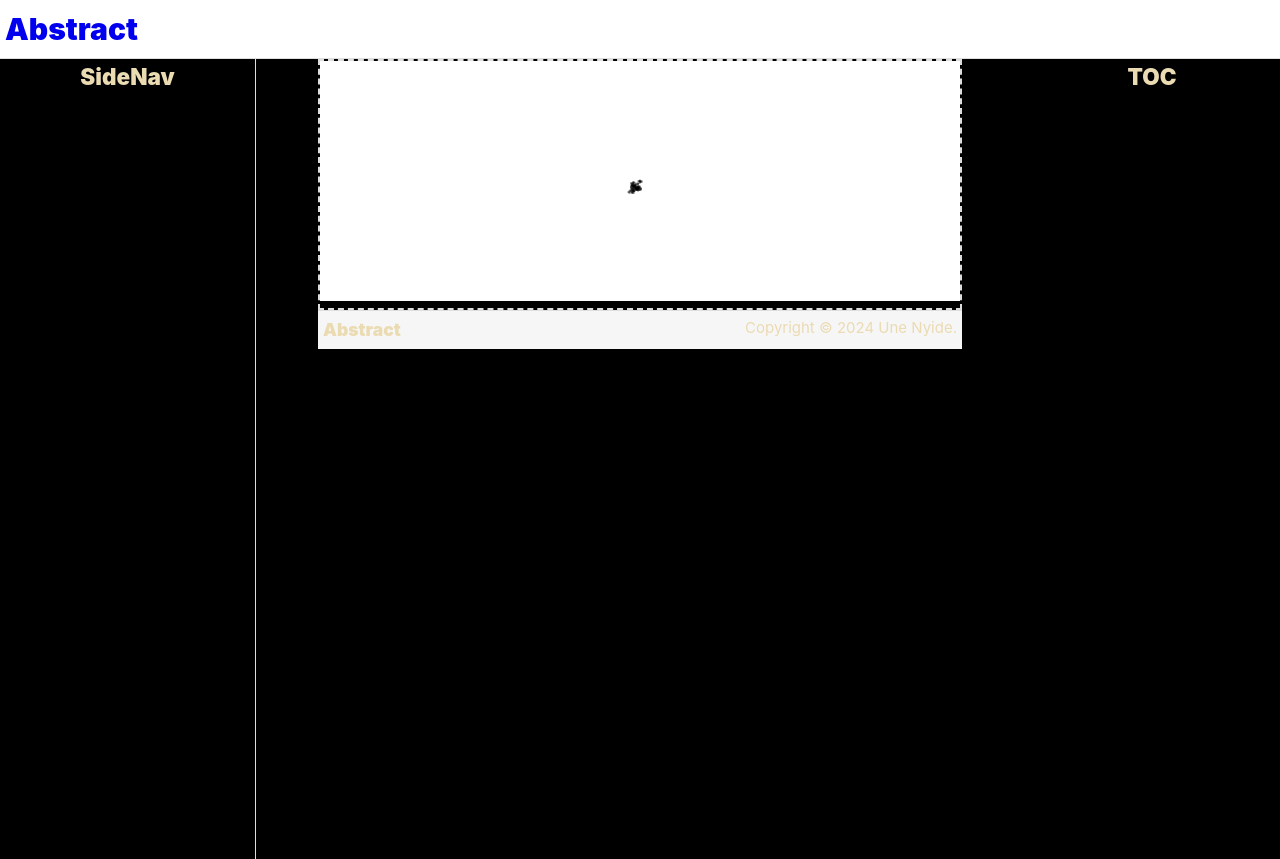
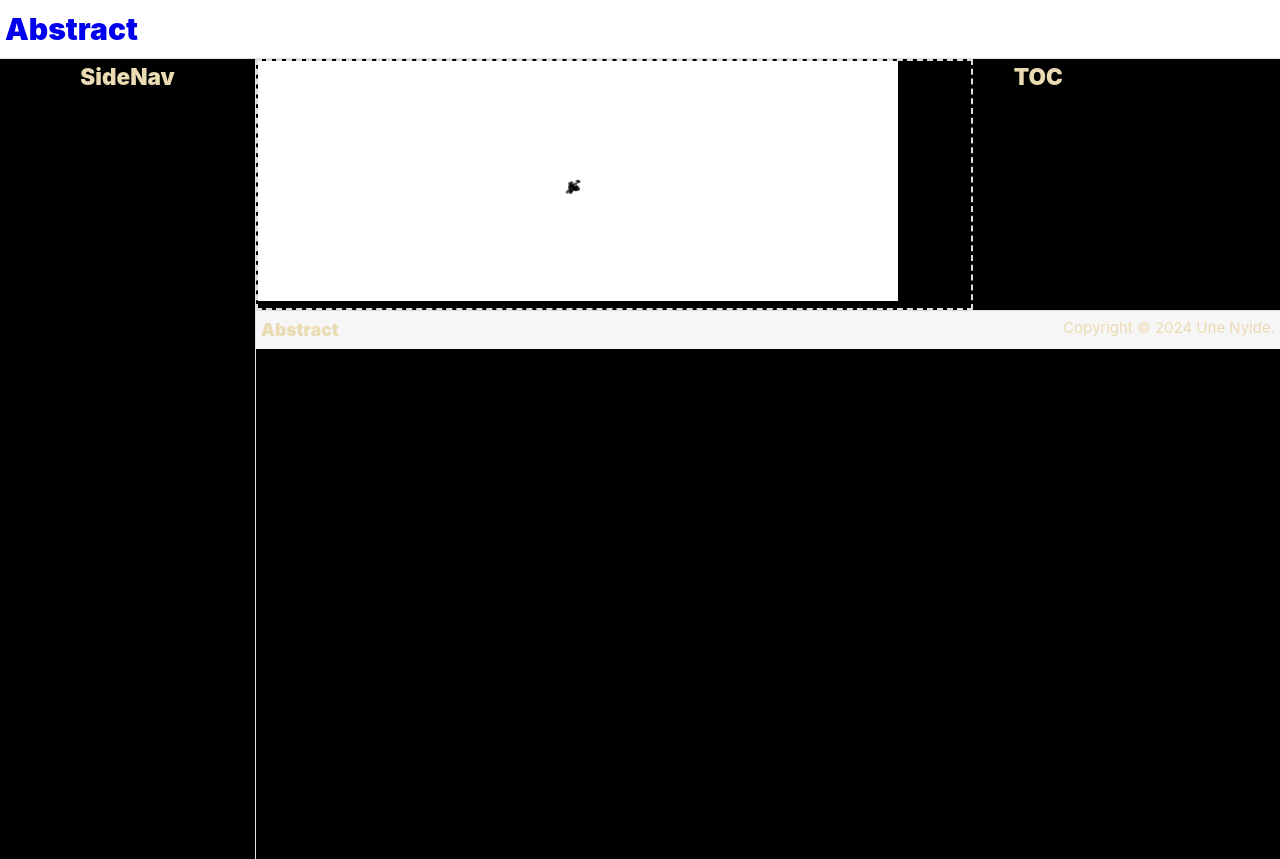
Before and after one commit to Unomars4/abstract, a Vue app: page /lab in a window 1280 px wide. Built offline with nearby package versions, Linux system fonts and the light colour scheme.

Commit message:
fix layout for lab pages

```diff
--- a/src/App.vue
+++ b/src/App.vue
@@ -17,8 +17,13 @@ import { RouterView } from 'vue-router'
     <aside class="sidenav">
       <h1>SideNav</h1>
     </aside>
-    <div class="content">
-      <RouterView />
+    <div class="main-content">
+      <div class="true-content">
+        <RouterView />
+        <aside class="toc">
+          <h1>TOC</h1>
+        </aside>
+      </div>
       <footer>
         <div class="footer-content">
           <h3>Abstract</h3>
@@ -26,9 +31,6 @@ import { RouterView } from 'vue-router'
         </div>
       </footer>
     </div>
-    <aside class="toc">
-      <h1>TOC</h1>
-    </aside>
   </main>
 </template>
 
@@ -43,19 +45,8 @@ h3 {
   font-weight: 900;
 }
 
-.wrapper {
-  flex-grow: 1;
-}
-
-.toc {
-  height: 45%;
-  width: 20%;
-  right: 0;
-}
-
 .sidenav {
   z-index: 1;
-  width: 20%;
   height: 100%;
   border-right: solid 1px var(--gray-3);
 }
@@ -65,11 +56,26 @@ aside h1 {
   position: relative;
 }
 
+main,
+.true-content {
+  width: 100%;
+  display: flex;
+}
+
 main {
   height: 100%;
-  width: 100%;
-  display: flex;
-  justify-content: space-between;
+}
+
+.true-content {
+  gap: 4%;
+}
+
+.sidenav {
+  flex-basis: 20%;
+}
+
+.main-content {
+  flex-basis: 80%;
 }
 
 footer {
--- a/src/views/LabView.vue
+++ b/src/views/LabView.vue
@@ -39,17 +39,8 @@ h1 {
   text-align: center;
 }
 
-.content {
-  height: 100vh;
-  width: 80%;
-  display: flex;
-  justify-content: center;
-  flex-wrap: wrap;
-  align-content: center;
-  flex-grow: 1;
-}
-
 #container {
+  flex-basis: 70%;
   border: dashed 2px var(--gray-3);
   height: fit-content;
   width: fit-content;
```
